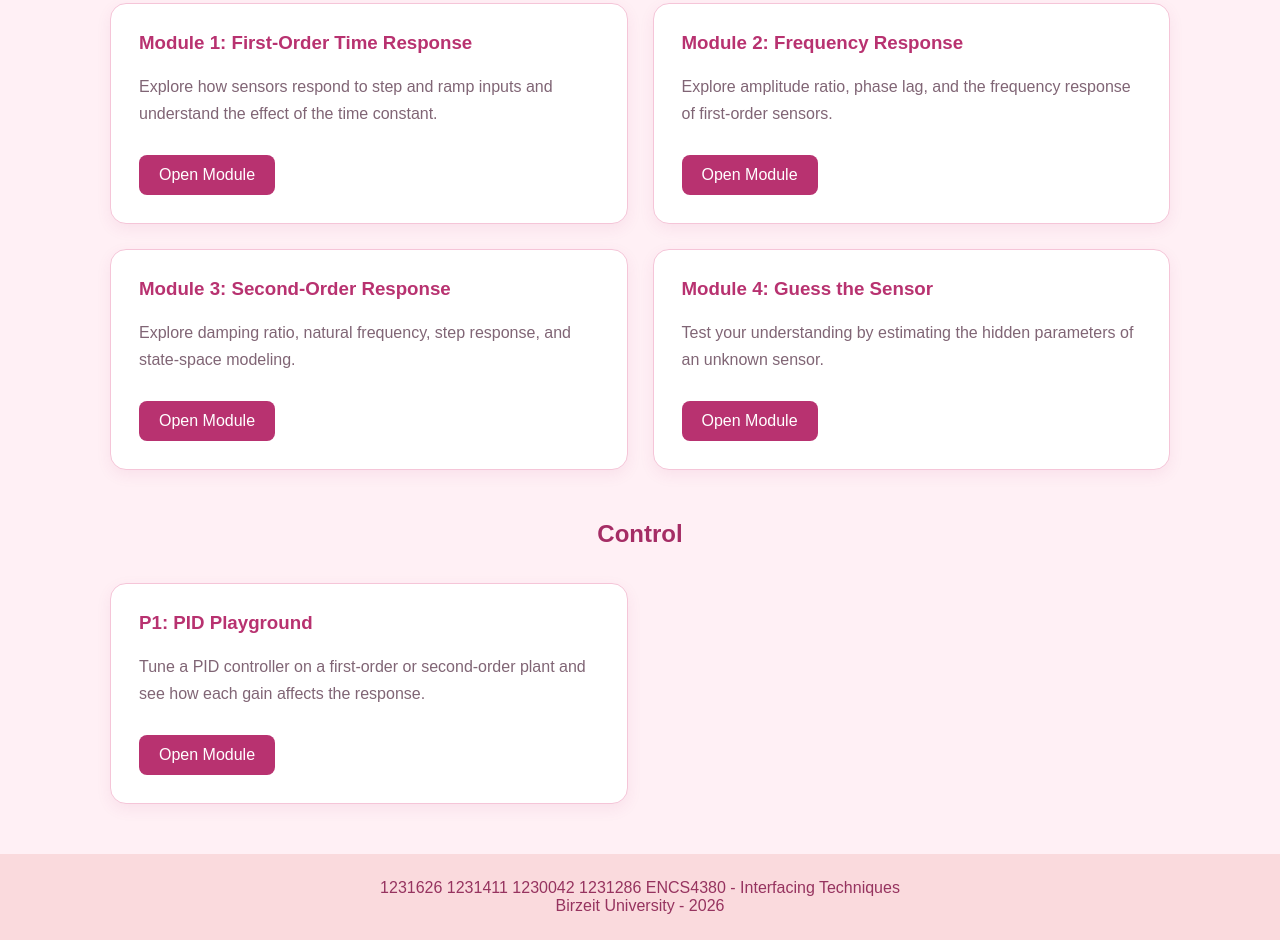
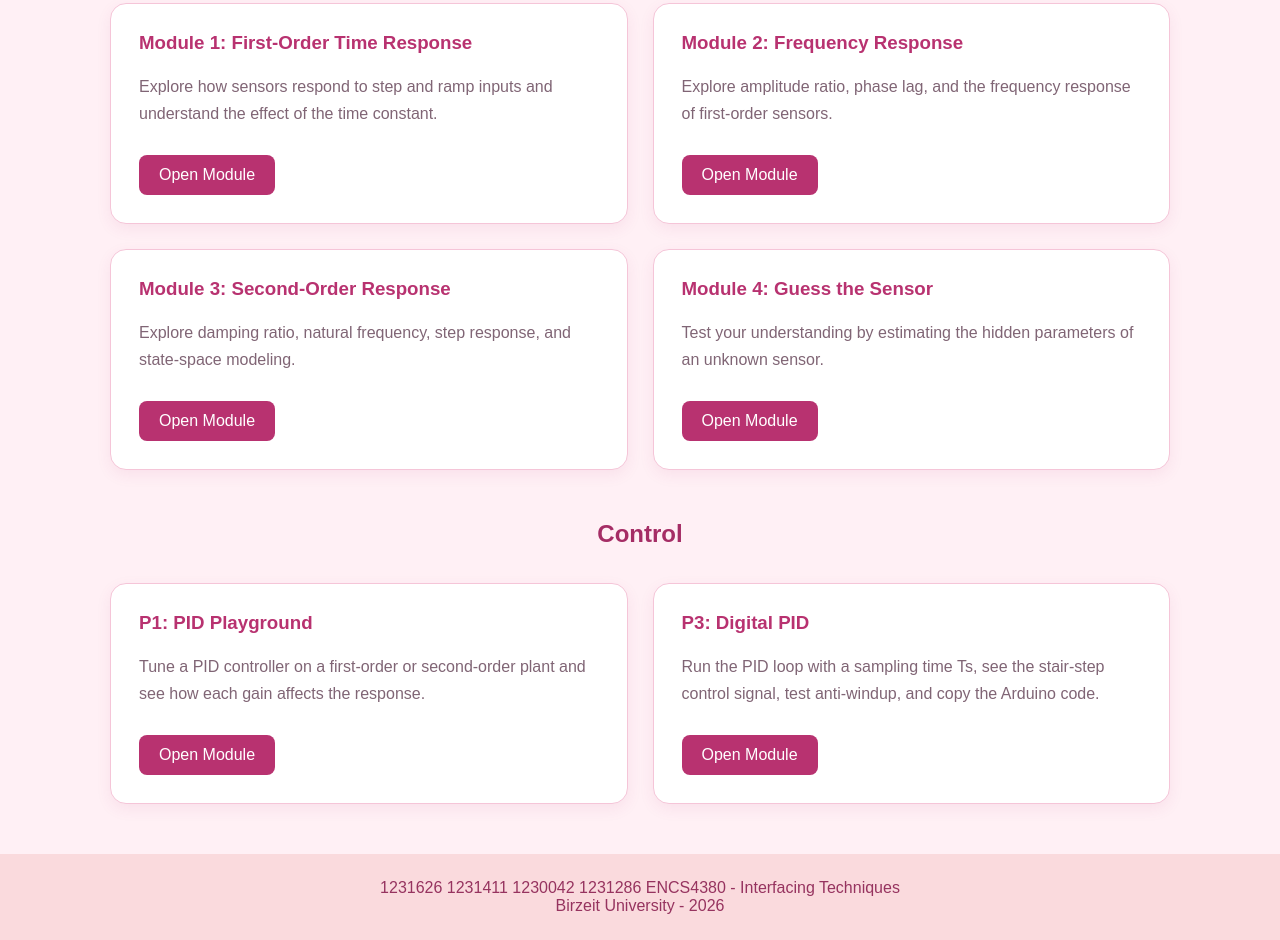
Before and after one commit to Aleen-730/encs4380-dynamics-team16, a plain HTML site: page index.html in a window 1280 px wide. Shown: the part 368-1308 px from the top of the page. Drawn offline with Linux system fonts and the light colour scheme.

Commit message:
Add P3 Digital PID module section to index.html

```diff
--- a/index.html
+++ b/index.html
@@ -1,4 +1,3 @@
-
 <!DOCTYPE html>
 <html lang="en">
 
@@ -221,6 +220,20 @@
 
         </div>
 
+        <div class="card">
+
+            <h3>P3: Digital PID</h3>
+
+            <p>
+                Run the PID loop with a sampling time Ts,
+                see the stair-step control signal, test
+                anti-windup, and copy the Arduino code.
+            </p>
+
+            <a href="control/p3.html">Open Module</a>
+
+        </div>
+
     </div>
     </div>
 
```
